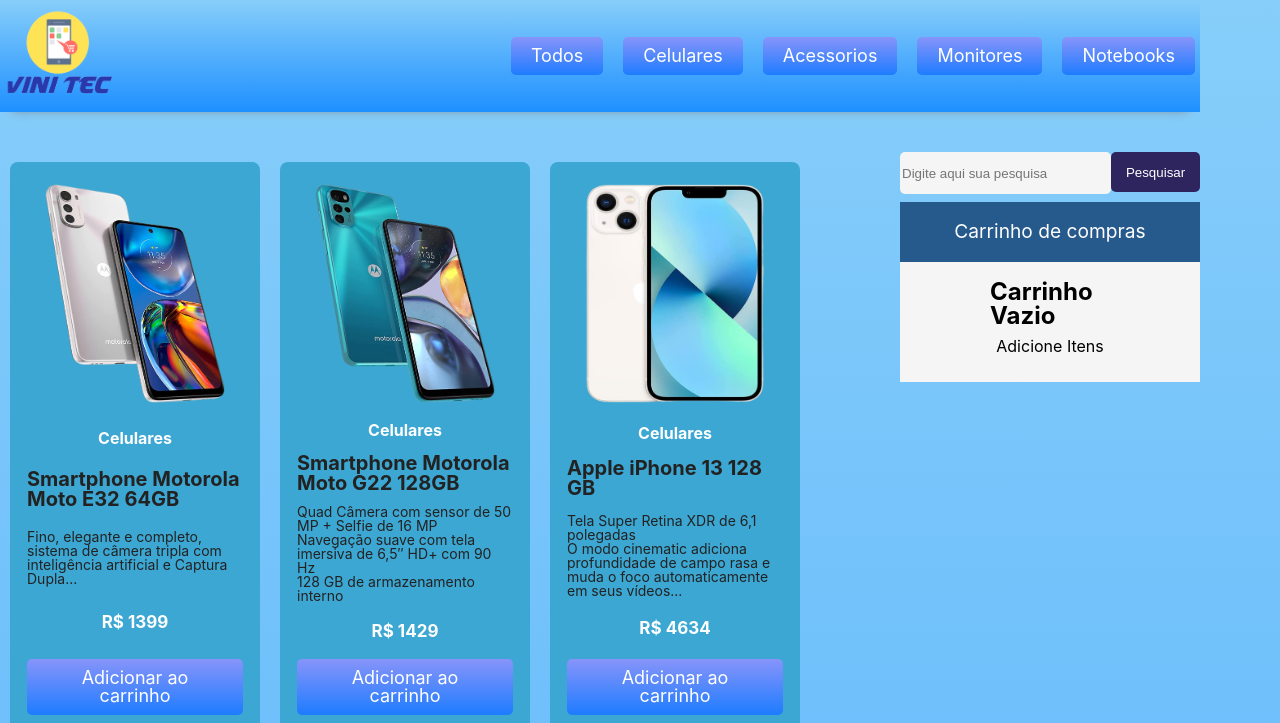
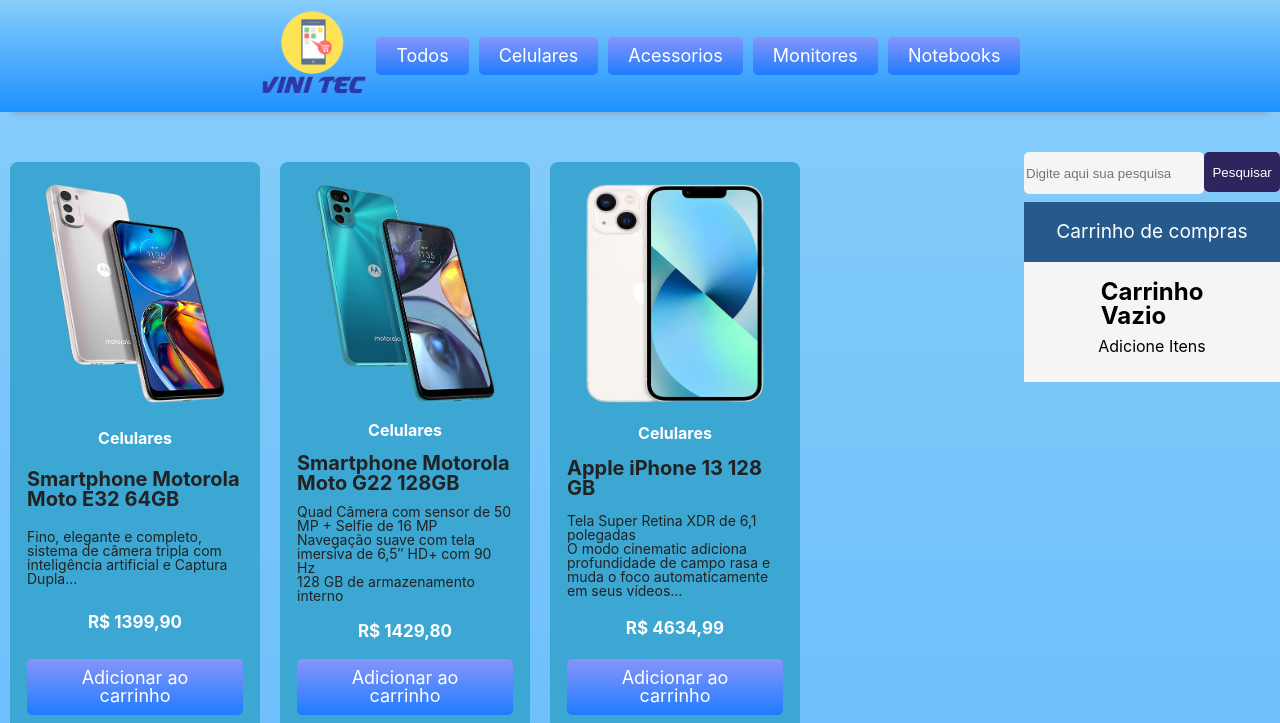
Before and after one commit to vinisilvasn23/Ecommerce-vinisilvasn23, a website: page index.html in a window 1280 px wide. Shown: the top 723 px of the page. Drawn offline with Linux system fonts and the light colour scheme.

Commit message:
atualizacao

```diff
--- a/index.html
+++ b/index.html
@@ -62,7 +62,7 @@
             </div>
             <div class="details-values">
               <p>Total:</p>
-              <span id="value">R$0,00</span>
+              <span id="value">""</span>
             </div>
             <button class="comprar" onclick="openPopup()">Comprar</button>
           </div>
--- a/script/database.js
+++ b/script/database.js
@@ -8,7 +8,7 @@
     description:
       `Fino, elegante e completo,
       sistema de câmera tripla com inteligência artificial e Captura Dupla...`,
-    value: 1399,
+    value: "1399,90",
     addCart: "Adicionar ao carrinho",
     marca: "Motorola",
     tag: ["Celulares"],
@@ -21,7 +21,7 @@
       `Quad Câmera com sensor de 50 MP + Selfie de 16 MP
       Navegação suave com tela imersiva de 6,5″ HD+ com 90 Hz
       128 GB de armazenamento interno`,
-    value: 1429,
+    value: "1429,80",
     addCart: "Adicionar ao carrinho",
     marca: "Motorola",
     tag: ["Celulares"],
@@ -33,7 +33,7 @@
     description:
       `Tela Super Retina XDR de 6,1 polegadas
       O modo cinematic adiciona profundidade de campo rasa e muda o foco automaticamente em seus vídeos...`,
-    value: 4634,
+    value: "4634,99",
     addCart: "Adicionar ao carrinho",
     marca: "Apple",
     tag: ["Celulares"],
@@ -46,7 +46,7 @@
       `Modo Cinema, agora em 4K Dolby Vision até 30 qps
       Modo Ação para vídeos em movimento com mais estabilidade
       Tecnologia de segurança...`,
-    value: 6999,
+    value: "6999,99",
     addCart: "Adicionar ao carrinho",
     marca: "Apple",
     tag: ["Celulares"],
@@ -59,7 +59,7 @@
       `6GB RAM, 128GB de armazenamento.
       O conjunto de 4 câmeras IA tem como protagonista
       a câmera de 108MP equipada com um sensor de imagem de 1/1,52 para imagens ultra nítidas impressionantes...`,
-    value: 1303,
+    value: "1303,99",
     addCart: "Adicionar ao carrinho",
     marca: "Xiaomi",
     tag: ["Celulares"],
@@ -72,7 +72,7 @@
       `8GB RAM, 256GB de armazenamento.
       Potente núcleo com nova rede 5G: POCO X5 utiliza o Snapdragon 695
       construído sobre o processo de 6nm da TSMC e uma nova arquitetura, juntamente com o Cortex-A78...`,
-    value: 1980,
+    value: "1980,99",
     addCart: "Adicionar ao carrinho",
     marca: "Xiaomi",
     tag: ["Celulares"],
@@ -84,7 +84,7 @@
     description:
       `O fone queridinho do mercado agora em nova versão.
       Conheça o novo Redmi Airdots 3 que veio para conquistar o mercado com sua elegância e qualidade...`,
-    value: 270,
+    value: "270,50",
     addCart: "Adicionar ao carrinho",
     marca: "Xiaomi",
     tag: ["Acessórios"],
@@ -97,7 +97,7 @@
       `QHD 2560*1440P/165Hz
       IPS monitorar with 100%sRGB para lhe proporcionar uma experiência de jogo mais colorida
       função de rotação, ângulo de rotação 30°...`,
-    value: 2100,
+    value: "2100,55",
     addCart: "Adicionar ao carrinho",
     marca: "FYHXele",
     tag: ["Monitores"],
@@ -109,7 +109,7 @@
     description:
       `O LG UltraWide Pro Gamer oferece 30% mais tela para uma incrível
       imersão visual, dando a vantagem que você precisa para ganhar de seus adversários...`,
-    value: 1199,
+    value: "1199,90",
     addCart: "Adicionar ao carrinho",
     marca: "LG",
     tag: ["Monitores"],
@@ -121,7 +121,7 @@
     description:
       `ASTRO Audio V2 e Dolby Audio integrado 15 horas de autonomia da bateria Balanço de voz no jogo
       Software Astro Command Center MixAmp integrado compatível com XB1. PC e MAC...`,
-    value: 1779,
+    value: "1779,99",
     addCart: "Adicionar ao carrinho",
     marca: "Astro",
     tag: ["Acessórios"],
@@ -133,7 +133,7 @@
     description:
       `Teclado gamer mecânico modelo Pro K7 Rainbow Fortrek
       Iluminação de LED RGB Rainbow com 22 modos de iluminação (13 efeitos + 9 estáticos)...`,
-    value: 179,
+    value: "179,99",
     addCart: "Adicionar ao carrinho",
     marca: "Fortrek",
     tag: ["Acessórios"],
@@ -146,7 +146,7 @@
       `Tela 23.8" Full-HD IPS (1920X1080)
       Taxa de atualização de 144Hz a 165Hz
       Tempo de resposta: de 2ms até 0,5ms....`,
-    value: 2699,
+    value: "2699,99",
     addCart: "Adicionar ao carrinho",
     marca: "Acer",
     tag: ["Monitores"],
@@ -160,7 +160,7 @@
       Tela de 15,6” IPS de 144HZ com resolução Full HD
       Sistema Operacional Windows 11
       GPU Nvidia GeForce GTX 1650 com 4 GB de memória dedicada GDDR6 (TGP de 50W)....`,
-    value: 4699,
+    value: "4699,55",
     addCart: "Adicionar ao carrinho",
     marca: "Acer",
     tag: ["Notebooks"],
@@ -173,7 +173,7 @@
       `Processador Intel Core i5-11400H - Six Core – 11ª Geração Tela de 17,3”
       IPS de 144HZ com resolução Full HD Sistema Operacional Windows 11
       GPU Nvidia GeForce GTX 1650 com 4 GB de memória dedicada GDDR6 (TGP de 50W)....`,
-    value: 4749,
+    value: "4749,70",
     addCart: "Adicionar ao carrinho",
     marca: "Acer",
     tag: ["Notebooks"],
@@ -186,7 +186,7 @@
       `10ª geração de Intel Core i5-10500H cache de 12MB, até 4.5 GHz, 6 cores
       Memória de 8GB 1x8GB, DDR4, 2933MHz; Expansível até 32GB, 2 slots soDIMM
       SSD de 512GB PCIe NVMe M.2....`,
-    value: 4649,
+    value: "4649,99",
     addCart: "Adicionar ao carrinho",
     marca: "Dell",
     tag: ["Notebooks"],
--- a/script/index.js
+++ b/script/index.js
@@ -1,5 +1,6 @@
 let countProducts = 0;
 let countTotalValue = 0;
+let total = 0;
 
 document.querySelector('.cart-products').style.display = 'none';
 document.querySelector('.cart-details').style.display = 'none';
@@ -50,7 +51,9 @@
 
     //Evento de clique no botão adicionar carrinho
     addCart.addEventListener('click', function () {
-
+//       let preco = price.innerHTML;
+//       let resultado = parseFloat(preco.replace("R$ ", "").replace(",", "."));
+// console.log(resultado)
       document.querySelector('.empty-carts');
       document.querySelector('#value').innerHTML = `R$${countTotalValue}`;
       document.querySelector('.cart-empty').style.display = 'none';
@@ -62,6 +65,25 @@
     });
     listProducts.appendChild(li);
   }
+}
+
+//função que renderiza os produtos no carrinho através da sunção createCart
+function addCartItem(item) {
+  const cartList = document.querySelector('.cart-list');
+  const newCartItem = createCart(item);
+  cartList.appendChild(newCartItem);
+
+
+  countProducts++;
+
+  document.querySelector('.count').innerHTML = `${countProducts}`;
+
+  countTotalValue = item.value;
+  let resultado = parseFloat(parseFloat(countTotalValue.replace(",", ".")));
+  console.log(resultado,countTotalValue)
+  let valores = total += resultado;
+
+  document.querySelector('#value').innerHTML = `R$ ${valores.toFixed(2).replace(".", ",")}`;
 }
 
 function openPopup() {
@@ -119,28 +141,19 @@
       document.querySelector('.cart-details').style.display = 'none';
     }
 
-    countTotalValue -= product.value;
-    document.querySelector('#value').innerHTML = `R$${countTotalValue}`;
+
+  let resultado = parseFloat(parseFloat(countTotalValue.replace(",", ".")));
+  console.log(resultado,countTotalValue)
+  let valores = total -= resultado;
+
+    countTotalValue = product.value;
+    document.querySelector('#value').innerHTML = `R$ ${valores.toFixed(2).replace(".", ",")}`;
 
     let lisPatch = element.composedPath();
     lisPatch[1].remove();
   })
 
   return li;
-}
-
-//função que renderiza os produtos no carrinho através da sunção createCart
-function addCartItem(item) {
-  const cartList = document.querySelector('.cart-list');
-  const newCartItem = createCart(item);
-  cartList.appendChild(newCartItem);
-
-
-  countProducts++;
-  document.querySelector('.count').innerHTML = `${countProducts}`;
-
-  countTotalValue += item.value;
-  document.querySelector('#value').innerHTML = `R$${countTotalValue}`;
 }
 
 //função para filtrar os produtos
--- a/style/style.css
+++ b/style/style.css
@@ -1,10 +1,18 @@
 body {
-  width: 1200px;
   background: linear-gradient(to bottom, #87CEFA, #1E90FF);
+  width: auto;
+  max-width: auto;
+  min-width: 900px;
+  margin-left: auto;
+  margin-right: auto;
+  display: flex;
+  flex-direction: column;
+  justify-content: space-between;
 }
 header {
   background: linear-gradient(to bottom, #87CEFA, #1E90FF);
-  width: 100%;
+  width: auto;
+  min-width: 800px;
   height: 14vh;
   display: flex;
   font-family: Inter, sans-serif;
@@ -23,14 +31,14 @@
 }
 
 .header-menu {
+  width: 20%;
+  min-width: auto;
   display: flex;
-  gap: 10px;
 }
 
 .header-container {
-  width: 100%;
-  height: 100%;
-  max-width: 1200px;
+  width: auto;
+  min-width: auto;
   display: flex;
   flex-direction: row;
   justify-content: space-between;
@@ -39,32 +47,32 @@
 
 
 main {
-
-  width: 100%;
+  width: auto;
+  min-width: auto;
+  min-height: 185vh;
   margin: 0 auto;
-  max-width: 1200px;
   padding-top: 40px;
   display: flex;
   flex-direction: row;
   font-family: Inter, sans-serif;
+
 }
 
 .main-cards {
   display: flex;
-  min-height: 50vh;
   width: 80%;
-  min-width: 600px;
   flex-wrap: wrap;
   align-content: flex-start;
   flex-direction: row;
+  min-width: 200px;
 }
 
 .main-details {
   display: flex;
   flex-direction: column;
   min-height: 50vh;
-  width: 25%;
-  min-width: 300px;
+  width: 20%;
+  min-width: 200px;
 }
 
 .main-search {
@@ -268,6 +276,8 @@
   height: 150px;
 }
 footer {
+  width: auto;
+  min-width: 800px;
   background-color: #000000;
   color: #ffffff;
   text-align: center;
```
